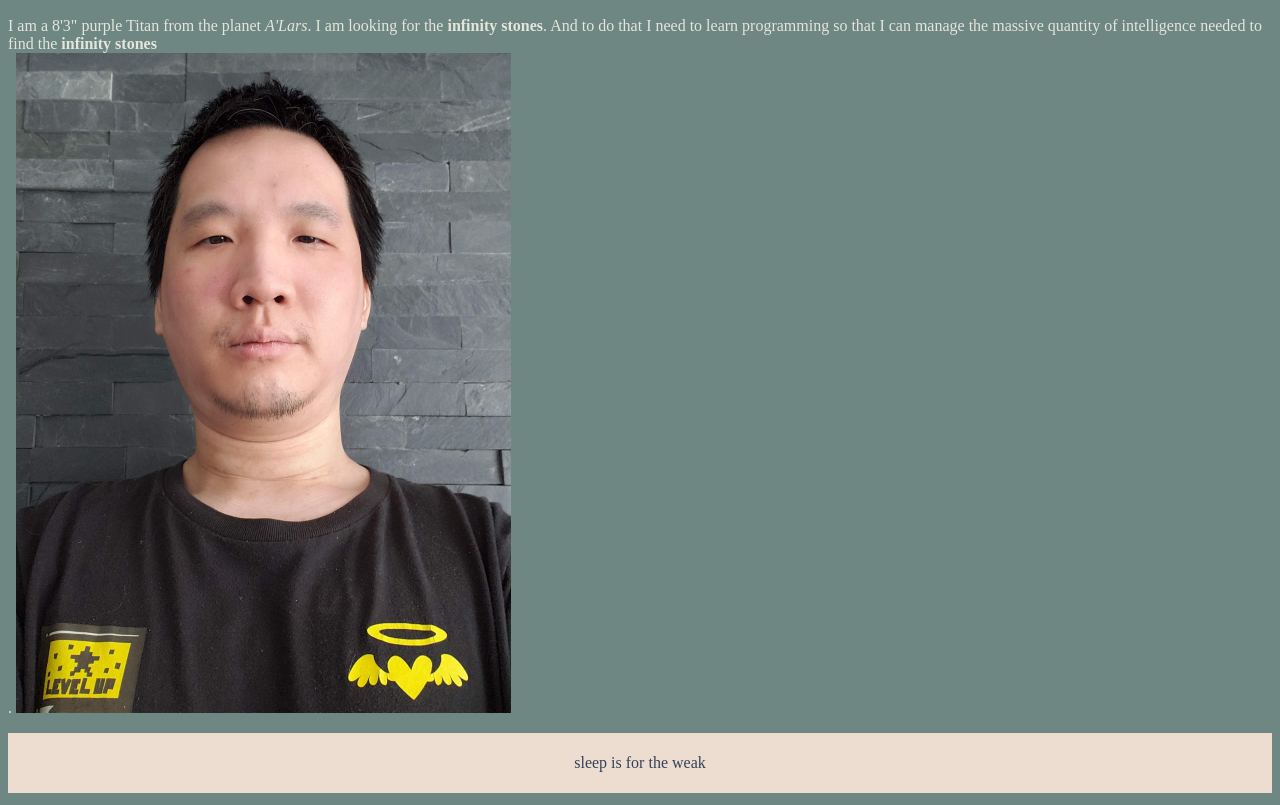
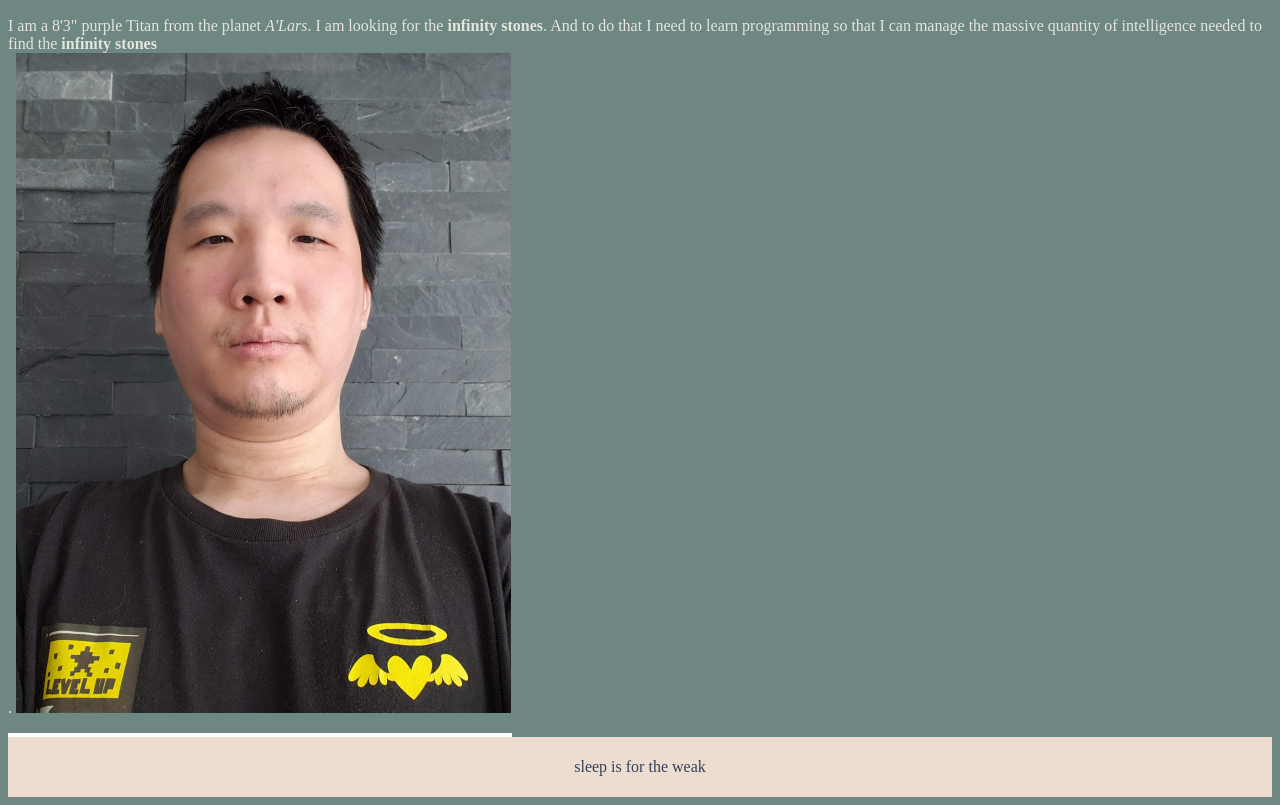
Before and after one commit to 3LilyFarmer/1620_week10, a plain HTML site: page index.html in a window 1280 px wide. Shown: the part 174-979 px from the top of the page. Drawn offline with Linux system fonts and the light colour scheme.

Commit message:
initial commit. before edit

```diff
--- a/CSS/stylesheet.css
+++ b/CSS/stylesheet.css
@@ -13,6 +13,21 @@
     padding: 5px;
     text-decoration: none;
 }
+.practice{
+    display: flex;
+    background-color: white;
+    justify-content: end;
+    align-items: ;
+    width: 500px;
+    padding: 2px;
+}
+.practice_item{
+    background-color: lightgrey;
+    margin: 10px;
+    padding: 20px;
+    flex-basis: auto;
+}
+
 body{
     background-color:#6E8783;
 }
--- a/index.html
+++ b/index.html
@@ -31,6 +31,9 @@
                 And to do that I need to learn programming so that I can manage the massive quantity of intelligence needed to find the <strong>infinity stones</strong><br>.
                 <img src="image/20210115_110752.jpg" alt="my_mugshot" width ="495" height="660">
             </p>
+            <div class="practice">
+
+            </div>
             </main>
             <footer class="pizza_box">
                 <p class="info dark_text">sleep is for the weak</p>
```
